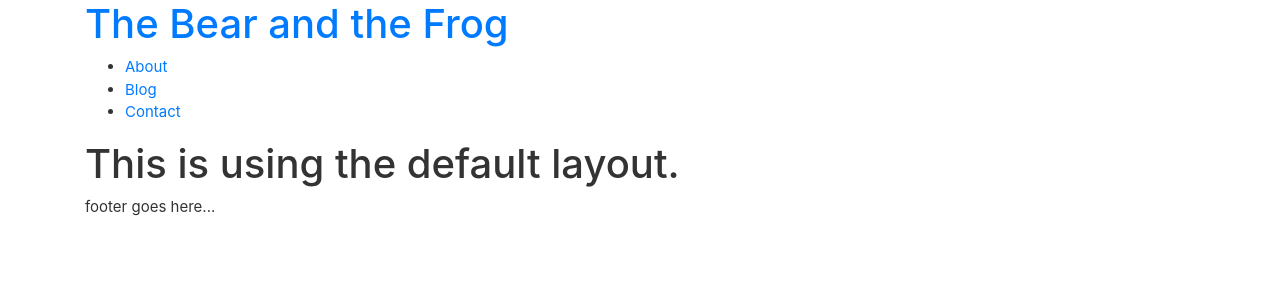
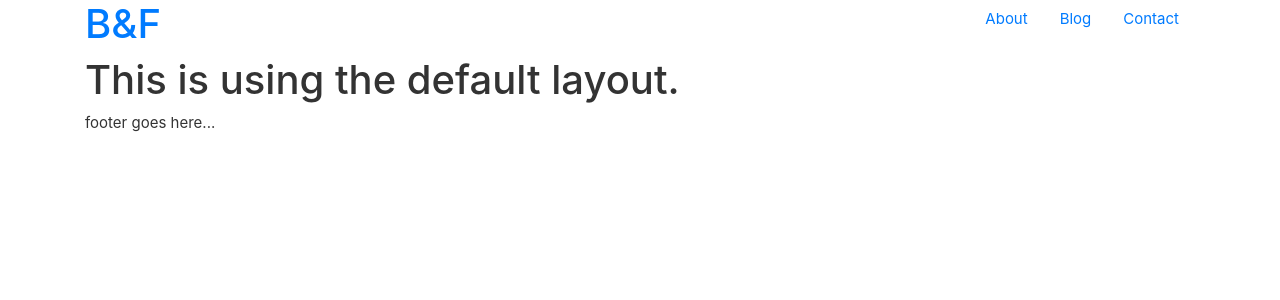
Before and after one commit to SevenZeroThree/The-Bear-and-the-Frog, a Jekyll site: the page built from index.html, in a window 1280 px wide. Shown: the top 300 px of the page. Built offline with Jekyll 4.4.1, drawn with Linux system fonts in a browser that asks for light colours; the list of posts is cut into pages by our own code.

Commit message:
rework of nav

```diff
--- a/_includes/header.html
+++ b/_includes/header.html
@@ -1,9 +1,8 @@
-<header>
-	<hgroup>
-		<h1><a href="{{ site.baseurl }}/">{{ site.title }}</a></h1>
-		{% if site.subtitle %}
-		<h2>{{ site.subtitle }}</h2>
-		{% endif %}
-	</hgroup>
-	<nav id="main-nav">{% include navigation.html %}</nav>
-</header>
+<div class="row">
+	<div class="col-sm">
+		<h1><a href="{{ site.baseurl }}/">B&F</a></h1>
+	</div>
+	<div class="col-sm">
+			<nav id="main-nav">{% include navigation.html %}</nav>
+	</div>
+</div>
--- a/_includes/navigation.html
+++ b/_includes/navigation.html
@@ -1,5 +1,19 @@
-<ul class="main-navigation">
-    <li><a href="{{ site.baseurl }}/about/">About</a></li>
-    <li><a href="{{ site.baseurl }}/blog/">Blog</a></li>
-    <li><a href="https://github.com/703group/The-Bear-and-the-Frog/issues/new">Contact</a></li>
+<ul class="nav justify-content-end">
+    <li class="nav-item">
+        <a class="nav-link active" href="{{ site.baseurl }}/about/">About</a>
+    </li>
+    <li class="nav-item">
+        <a class="nav-link" href="{{ site.baseurl }}/blog/">Blog</a>
+    </li>
+    <li class="nav-item">
+        <a class="nav-link" href="https://github.com/703group/The-Bear-and-the-Frog/issues/new">Contact</a>
+    </li>
 </ul>
+
+<!--
+    TODO: Revist bottom nav....
+<nav class="navbar fixed-bottom navbar-light bg-light">
+    <a class="navbar-brand" href="#">Fixed bottom</a>
+</nav>
+
+-->
--- a/_layouts/default.html
+++ b/_layouts/default.html
@@ -23,7 +23,7 @@
 
 <body>
 	<div class="container">
-		<header id="header">{% include header.html %}</header>
+		<header>{% include header.html %}</header>
 		<div id="content">{{ content }}</div>
 		<footer id="footer">{% include footer.html %}</footer>
 	</div>
```
